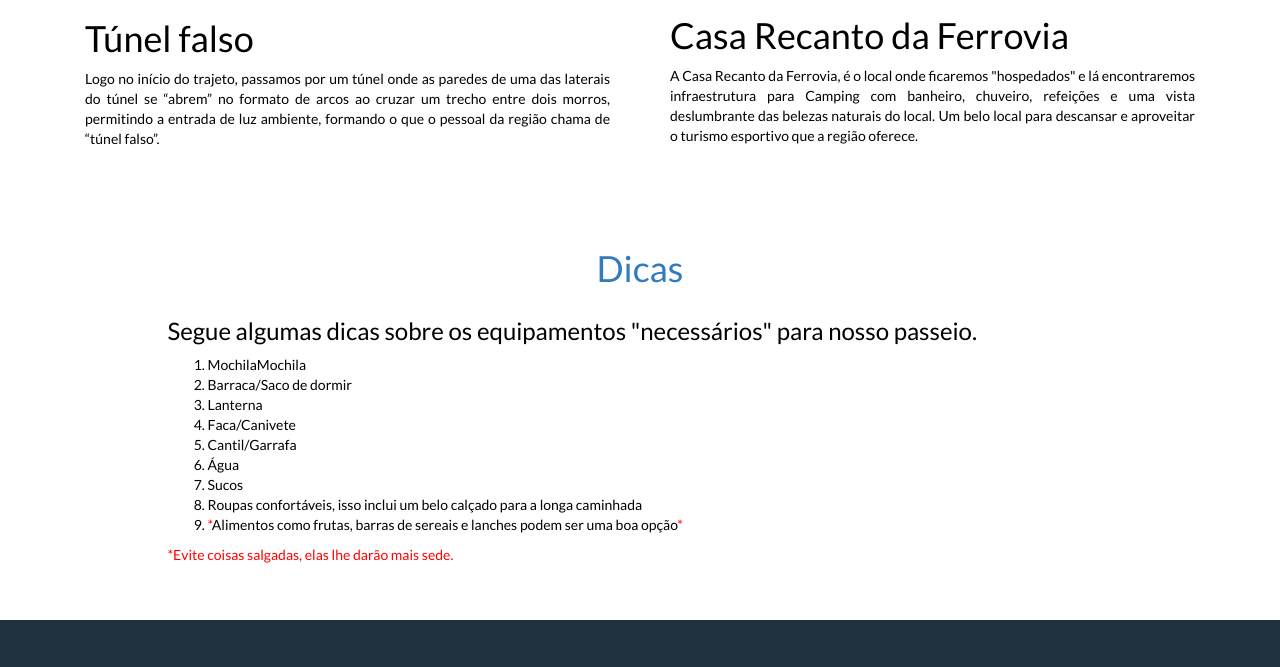
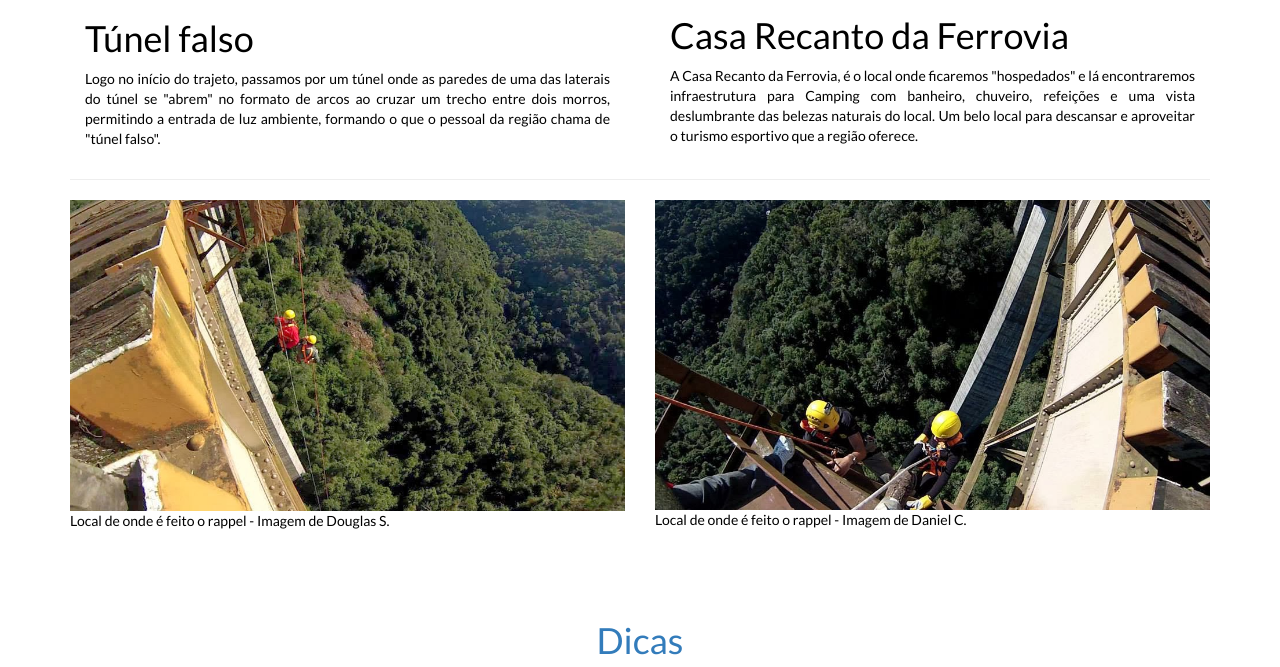
Before and after one commit to ftonato/V13-SL, a plain HTML site: page tips.html in a window 1280 px wide. Shown: the part 1296-1963 px from the top of the page. Drawn offline with nearby package versions, Linux system fonts and the light colour scheme.

Commit message:
Atualizado o prazo de pagamento. Adicionado imagens do lugar onde será feito o rappel. Closes #2

```diff
--- a/tips.html
+++ b/tips.html
@@ -66,9 +66,10 @@
 					<div class="col-md-12">
 						<h1>Túnel falso</h1>
 						<p class="text-justify">Logo no início do trajeto, passamos por um túnel onde as paredes de uma das laterais
-							do túnel se “abrem” no formato de arcos ao cruzar um trecho entre dois morros,
+							do túnel se "abrem" no formato de arcos ao cruzar um trecho entre dois morros,
 							permitindo a entrada de luz ambiente, formando o que o pessoal da região chama
-							de “túnel falso”.</p>
+							de "túnel falso".
+						</p>
 					</div>
 				</div>
 				<div class="col-md-6">
@@ -78,8 +79,20 @@
 						<h1>Casa Recanto da Ferrovia</h1>
 						<p class="text-justify">A Casa Recanto da Ferrovia, é o local onde ficaremos "hospedados" e lá encontraremos
 							infraestrutura para Camping com banheiro, chuveiro, refeições e uma
-								vista deslumbrante das belezas naturais do local. Um belo local para descansar e aproveitar o turismo esportivo que a região oferece.</p>
+							vista deslumbrante das belezas naturais do local. Um belo local para descansar e aproveitar o turismo esportivo que a região oferece.
+						</p>
 					</div>
+				</div>
+			</div>
+			<hr>
+			<div class="row">
+				<div class="col-md-6">
+					<img src="./media/rappel-01.png" class="img-responsive">
+					<span>Local de onde é feito o rappel - Imagem de Douglas S.</span>
+				</div>
+				<div class="col-md-6">
+					<img src="./media/rappel-02.png" class="img-responsive">
+					<span>Local de onde é feito o rappel - Imagem de Daniel C.</span>
 				</div>
 			</div>
 		</div>
```
Also changed, not shown: index.html (+1 -1 lines), media/rappel-01.png (added), media/rappel-02.png (added). Lines whose indentation alone changed are shown as unchanged.
